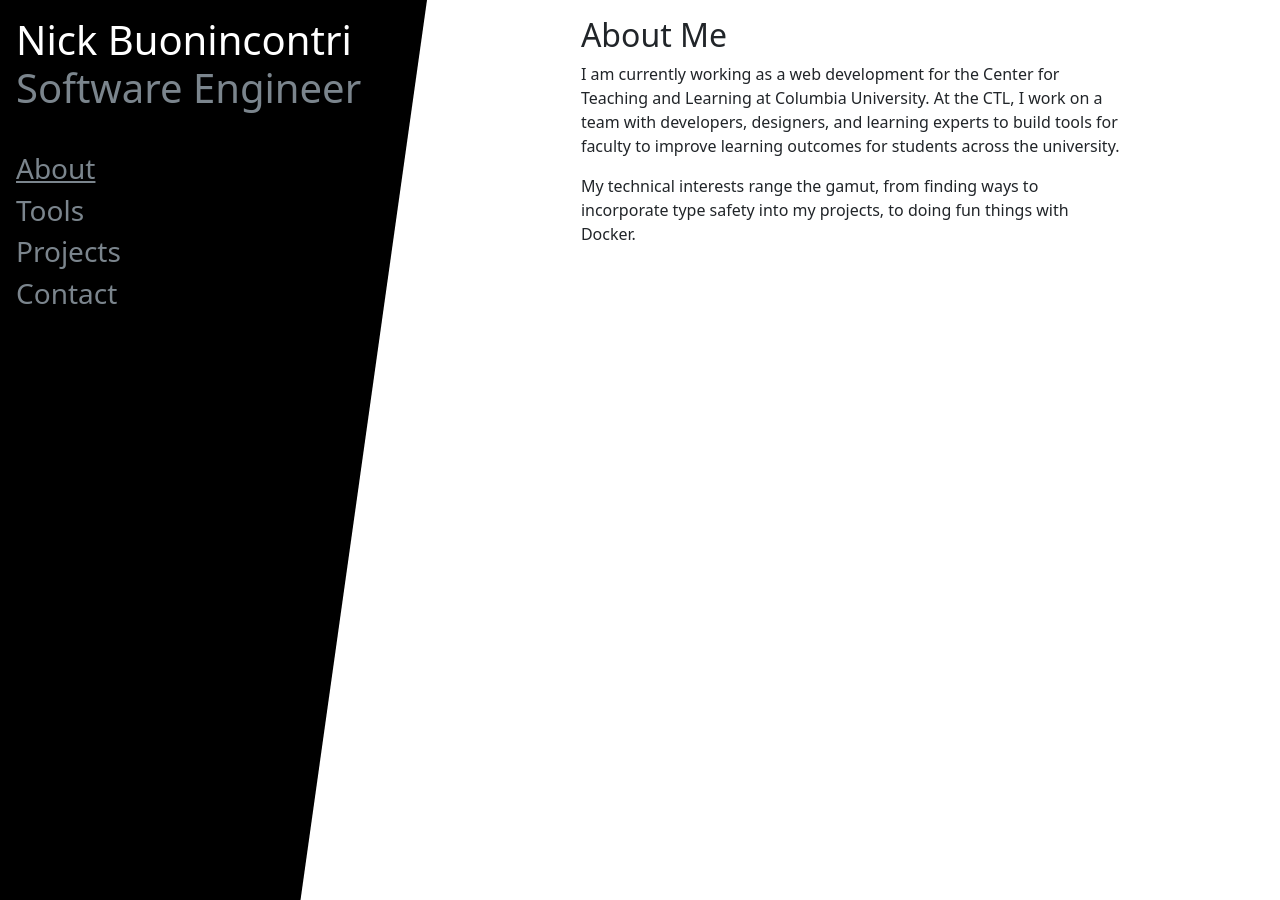
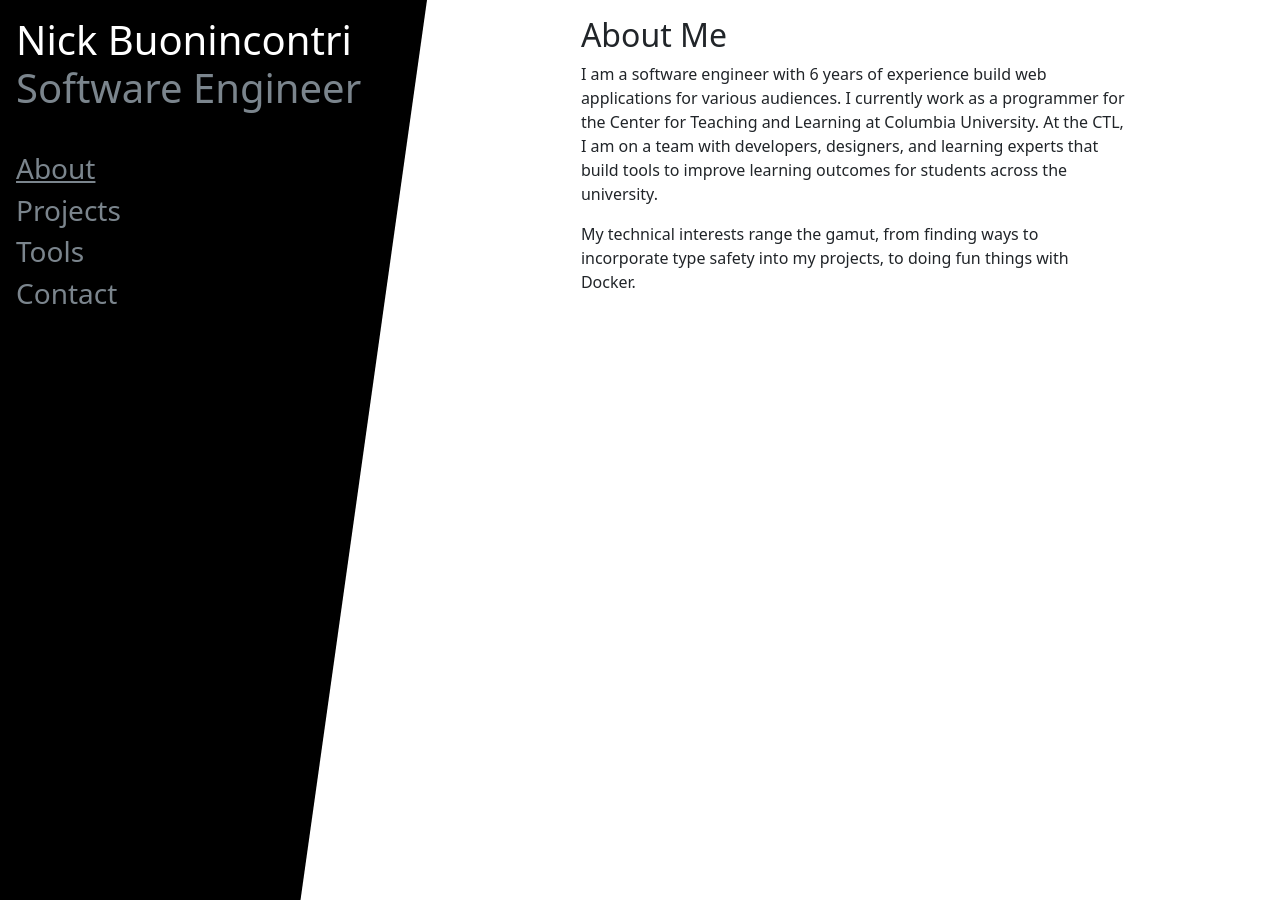
Before and after one commit to nbuonin/buonincontri.org, a Jekyll site: the page built from index.md, in a window 1280 px wide. Built offline with Jekyll 4.4.1, drawn with Linux system fonts in a browser that asks for light colours.

```diff
--- /dev/null
+++ b/_includes/image.html
@@ -0,0 +1,4 @@
+<figure>
+<img src="{{ '/media/img/' | append: include.filename  | relative_url }}" class="img-fluid" alt="{{ include.caption }}"/>
+<figcaption><span class="text-muted">{{ include.caption }}</span></figcaption>
+</figure>
--- a/_scss/main.scss
+++ b/_scss/main.scss
@@ -83,4 +83,11 @@ main {
     @include media-breakpoint-up(md) {
         padding-top: 1em;
     }
+    a {
+        color: #000000;
+        &:hover {
+            color: #000000;
+            font-weight: strong;
+        }
+    }
 }
--- a/index.md
+++ b/index.md
@@ -5,10 +5,11 @@ permalink: /
 ---
 ## About Me
 
-I am currently working as a web development for the Center for Teaching and
-Learning at Columbia University.  At the CTL, I work on a team with
-developers, designers, and learning experts to build tools for faculty to
-improve learning outcomes for students across the university.
+I am a software engineer with 6 years of experience build web applications for
+various audiences. I currently work as a programmer for the Center for
+Teaching and Learning at Columbia University.  At the CTL, I am on a team with
+developers, designers, and learning experts that build tools to improve
+learning outcomes for students across the university.
 
 My technical interests range the gamut, from finding ways to incorporate
 type safety into my projects, to doing fun things with Docker.
```
Also changed, not shown: _data/nav.yml (+8 -12 lines), about.md (deleted, +0 -18 lines), projects.md (+64 -22 lines), media/img/fbd.png (added), media/img/ohcoe.png (added), media/img/stats-interactives.png (added), 3 other files.
